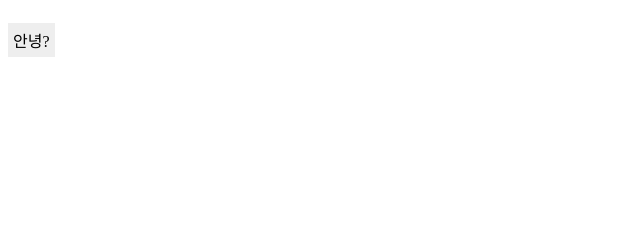
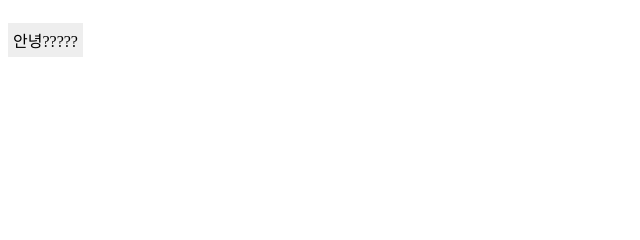
Before and after one commit to Atobe1108/aichat, a website: page index.html in a window 1280 px wide. Shown: the top 240 px of the page, 0-640 px from the left. Drawn offline with nearby package versions, Linux system fonts and the light colour scheme.

Commit message:
Update index.html

```diff
--- a/index.html
+++ b/index.html
@@ -20,7 +20,7 @@
 
   <div class="chat-content">
     <div class="line">
-      <span class="chat-box">안녕?</span>
+      <span class="chat-box">안녕?????</span>
     </div>
     <div class="line">
       <span class="chat-box mine">안녕?</span>
```
